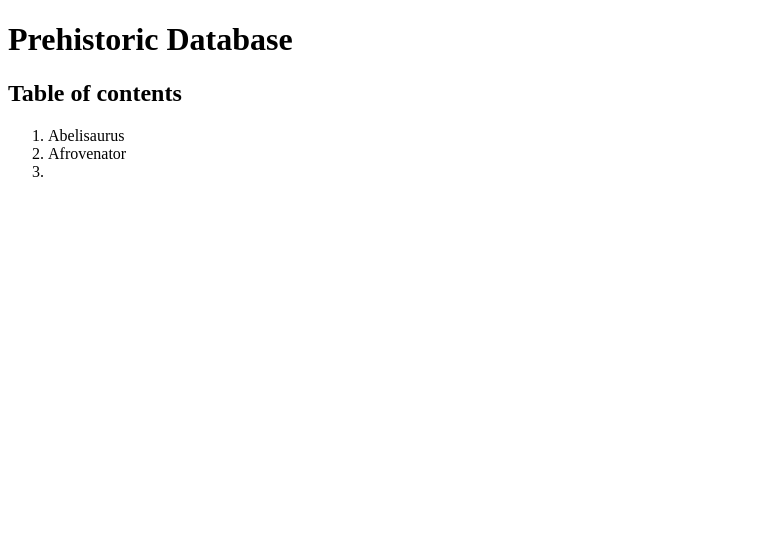
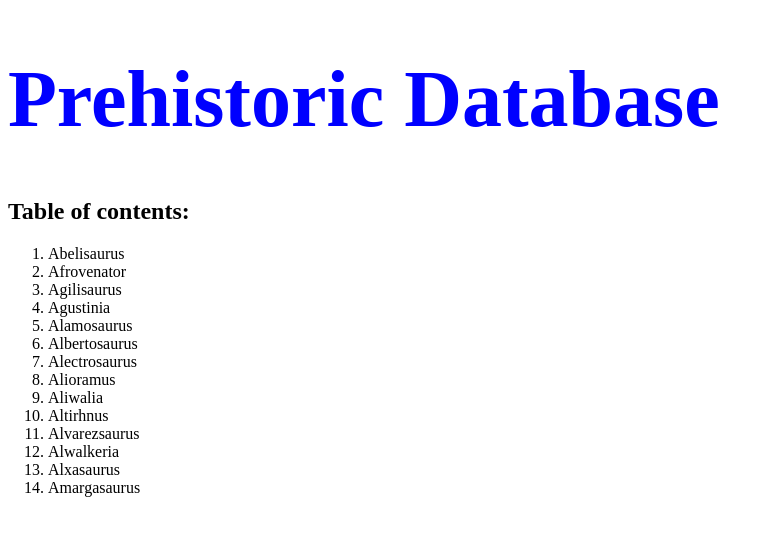
Before and after one commit to SarthakChandela/SarthakChandela.github.io, a plain HTML site: page index.html in a window 1280 px wide. Shown: the whole page, without its empty margins (0-773 px from the left). Drawn offline with Linux system fonts and the light colour scheme.

Commit message:
Update index.html

```diff
--- a/index.html
+++ b/index.html
@@ -3,15 +3,15 @@
     <head>
         <title>A very cool prehistoric database</title>
         <style>
-            .the-heading{
+            #the-heading{
              font-size:5em;
-            color:rbg(67,84,90);
+            color:blue;
             }
         </style>
     </head>
     <body>
         <h1 id="the-heading">Prehistoric Database</h1>
-        <h2>Table of contents</h2>
+        <h2>Table of contents:</h2>
         <ol>
             <li>
                 Abelisaurus
@@ -20,7 +20,41 @@
                 Afrovenator
             </li>
             <li>
+            Agilisaurus
             </li>
+            <li>
+            Agustinia
+            </li>
+            <li>
+            Alamosaurus
+            </li>
+            <li>
+            Albertosaurus
+            </li>
+            <li>
+            Alectrosaurus
+            <li>
+            Alioramus
+            </li>
+            <li>
+            Aliwalia
+            </li>
+            <li>
+            Altirhnus
+            </li>
+            <li>
+            Alvarezsaurus
+            </li>
+            <li>
+            Alwalkeria
+            </li>
+            <li>
+            Alxasaurus
+            </li>
+            <li>
+            Amargasaurus
+            </li>
+
         </ol>
     </body>
 </html>
```
